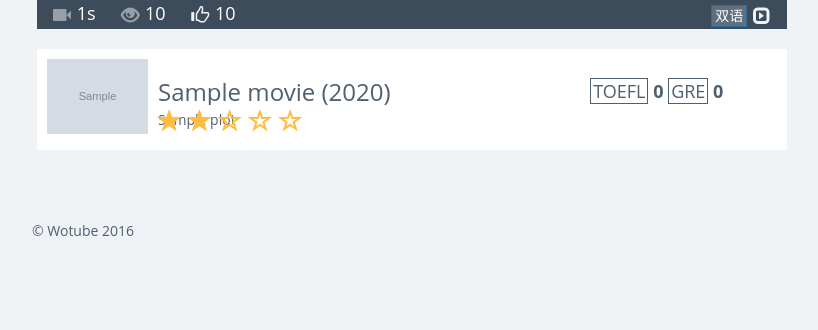
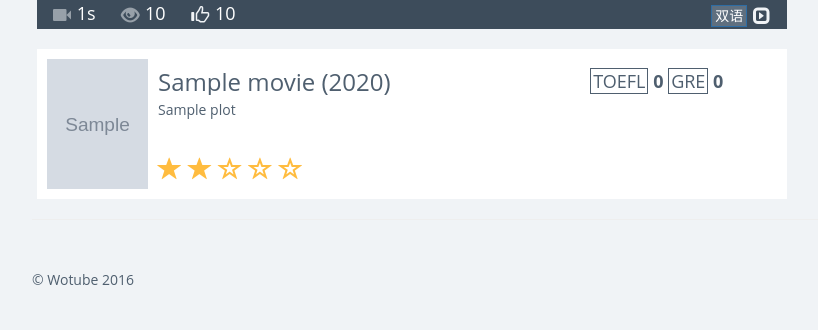
Before and after one commit to zyshin/votube, a Django app: template votube/templates/index.html in a window 1280 px wide. Shown: the part 594-924 px from the top of the page, without its empty margins (48-866 px from the left). Before the commit the page ends 830 px from the top, so only its background shows below. Run offline with Django 3.2, Linux system fonts and the light colour scheme; the template is opened without the code that fills it: most values are stand-ins (such as "Sample title", 1, 10 or a date in 2020); grey boxes marked "Sample" are stand-in pictures; some libraries are stand-ins or nearby versions.

Commit message:
Fix poster min-height bugs

```diff
--- a/votube/static/css/offcanvas.css
+++ b/votube/static/css/offcanvas.css
@@ -91,6 +91,12 @@ footer {
 
 .row {
   margin-left: -5px;
+}
+
+.row-heading {
+  margin-left: -15px;
+  margin-top: 20px;
+  font-size: 18px;
 }
 
 .pull-down {
@@ -454,15 +460,13 @@ li.current>span {
   background: #fff;
 }
 
-.row-heading {
-  margin-left: -15px;
-  margin-top: 20px;
-  font-size: 18px;
+.row-movie-info .row-heading {
+  margin-top: 10px;
 }
 
 .media-object-poster {
   max-width: 101px;
-  min-height: 65%;
+  min-height: 130px;
 }
 
 .glyphicon-star,
```
